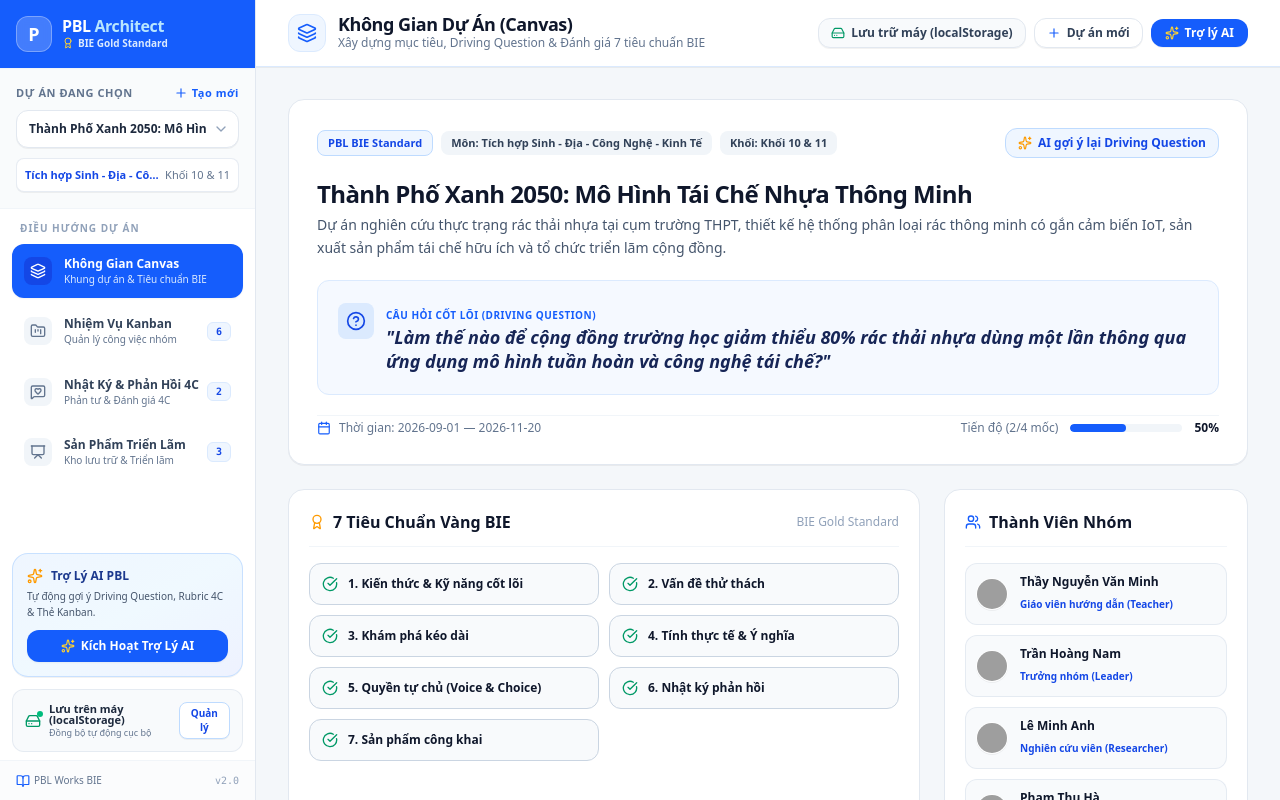
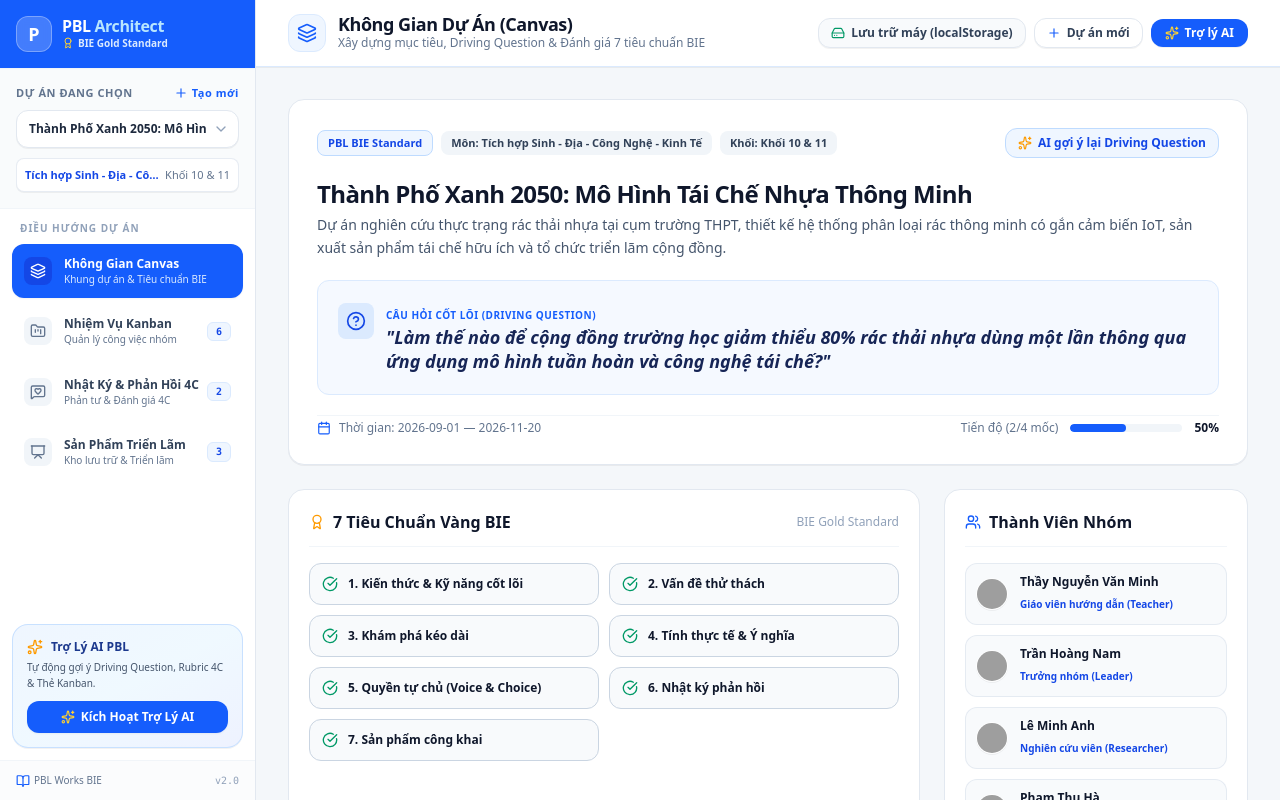
Before and after one commit to btduy10/PBL_Plan, a React (Vite) app: page / in a window 1280 px wide. Shown: the top 800 px of the page. Built offline with nearby package versions, Linux system fonts and the light colour scheme; grey boxes are pictures that could not be loaded.

Commit message:
refactor(ui): remove storage badge from sidebar
Clean up the sidebar UI by removing the redundant local storage status badge, centralizing storage management visibility within the data settings modal.

```diff
--- a/src/components/DataManagementModal.tsx
+++ b/src/components/DataManagementModal.tsx
@@ -168,14 +168,15 @@ export const DataManagementModal: React.FC<DataManagementModalProps> = ({
           <div className="flex items-center justify-between">
             <div className="flex items-center gap-2 text-xs font-bold text-slate-800">
               <HardDrive className="w-4 h-4 text-blue-600" />
-              <span>Vị Trí Lưu Hiện Tại:</span>
+              <span>Vị Trí & Đường Dẫn Lưu Trữ Dữ Liệu:</span>
             </div>
             <span className="px-2.5 py-0.5 rounded-full text-[10px] font-extrabold bg-blue-100 text-blue-800 border border-blue-200">
-              {directoryHandle ? 'Ổ đĩa Cục bộ' : 'Mặc định (localStorage)'}
+              {directoryHandle ? 'Ổ đĩa Tự chọn' : 'Đường dẫn Mặc định'}
             </span>
           </div>
 
-          <div className="p-3 bg-white rounded-lg border border-slate-200 text-xs font-medium text-slate-700 flex items-center justify-between gap-2">
+          <div className="p-3 bg-white rounded-xl border border-slate-200 text-xs font-medium text-slate-700 space-y-1.5">
+            <div className="flex items-center justify-between gap-2">
               <div className="flex items-center gap-2 truncate">
                 <Folder className="w-4 h-4 text-amber-500 shrink-0" />
                 <span className="font-bold truncate text-slate-900">{folderName}</span>
@@ -185,18 +186,24 @@ export const DataManagementModal: React.FC<DataManagementModalProps> = ({
                   onClick={handleResetStoragePath}
                   className="text-[11px] text-rose-600 hover:text-rose-700 font-bold underline shrink-0"
                 >
-                Đặt lại
+                  Khôi phục mặc định
                 </button>
+              )}
+            </div>
+            {!directoryHandle && (
+              <div className="pt-1 text-[11px] text-slate-500 font-mono bg-slate-50 p-2 rounded-lg border border-slate-100">
+                <span className="text-slate-400">Đường dẫn mặc định:</span> Browser LocalStorage (IndexedDB / Local Storage)
+              </div>
             )}
           </div>
 
           <div className="flex flex-col sm:flex-row items-center gap-2 pt-1">
             <button
               onClick={handlePickDirectory}
-              className="w-full sm:w-auto flex-1 flex items-center justify-center gap-2 px-3.5 py-2 bg-blue-600 hover:bg-blue-700 text-white rounded-xl font-bold text-xs shadow-2xs transition"
+              className="w-full sm:w-auto flex-1 flex items-center justify-center gap-2 px-3.5 py-2.5 bg-blue-600 hover:bg-blue-700 text-white rounded-xl font-bold text-xs shadow-2xs transition"
             >
               <FolderOpen className="w-4 h-4" />
-              <span>Thay Đổi Ổ Đĩa / Thư Mục Lưu...</span>
+              <span>Thay Đổi Ổ Đĩa / Thư Mục Lưu Tự Động...</span>
             </button>
           </div>
 
--- a/src/components/Sidebar.tsx
+++ b/src/components/Sidebar.tsx
@@ -13,9 +13,7 @@ import {
   Award,
   Menu,
   X,
-  BookOpen,
-  Database,
-  HardDrive
+  BookOpen
 } from 'lucide-react';
 
 interface SidebarProps {
@@ -210,33 +208,6 @@ export const Sidebar: React.FC<SidebarProps> = ({
         </button>
       </div>
 
-      {/* LocalStorage Data Storage Badge */}
-      <div className="p-3 mx-3 mb-2 rounded-xl bg-slate-50 border border-slate-200/80 text-xs shrink-0 flex items-center justify-between">
-        <div className="flex items-center gap-2">
-          <div className="relative">
-            <HardDrive className="w-4 h-4 text-emerald-600" />
-            <span className="absolute -top-0.5 -right-0.5 w-1.5 h-1.5 bg-emerald-500 rounded-full animate-ping" />
-          </div>
-          <div>
-            <div className="text-[11px] font-bold text-slate-800 leading-none">
-              Lưu trên máy (localStorage)
-            </div>
-            <div className="text-[9px] text-slate-500 mt-0.5">
-              Đồng bộ tự động cục bộ
-            </div>
-          </div>
-        </div>
-        {onOpenDataManagement && (
-          <button
-            onClick={onOpenDataManagement}
-            className="px-2 py-1 bg-white hover:bg-slate-100 text-blue-700 border border-blue-200 rounded-lg text-[10px] font-extrabold transition shadow-2xs"
-            title="Quản lý dữ liệu (Sao lưu & Khôi phục)"
-          >
-            Quản lý
-          </button>
-        )}
-      </div>
-
       {/* Footer Info */}
       <div className="px-4 py-3 border-t border-slate-100 text-[11px] text-slate-500 flex items-center justify-between shrink-0 bg-slate-50/50">
         <span className="flex items-center gap-1 text-[10px]">
```
Lines whose indentation alone changed are shown as unchanged.
